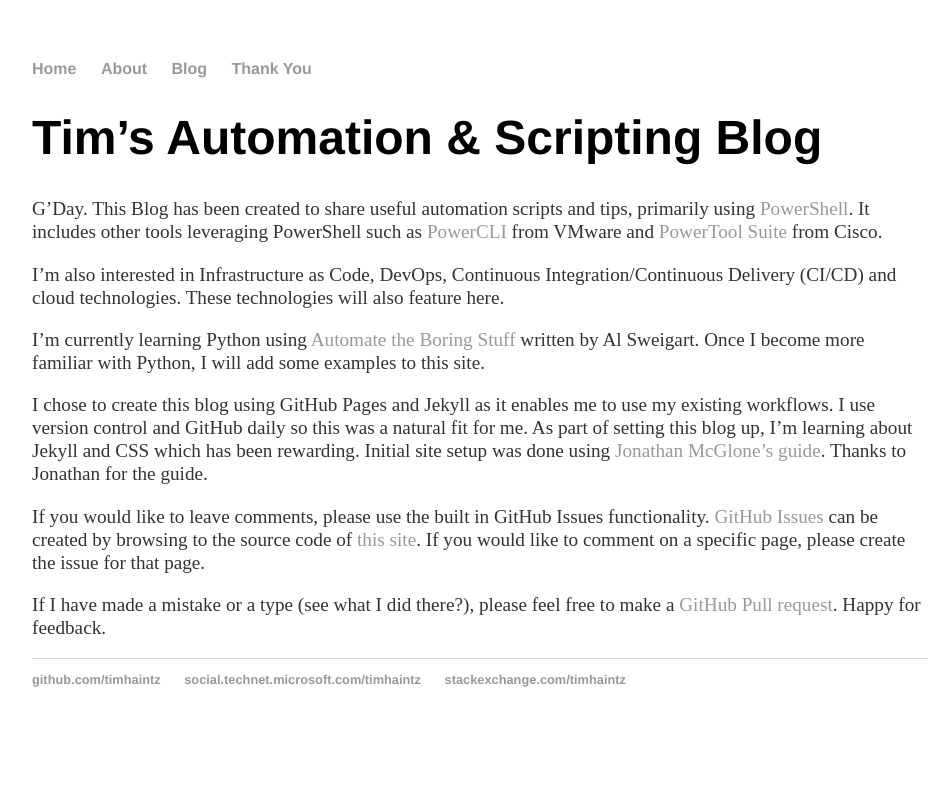
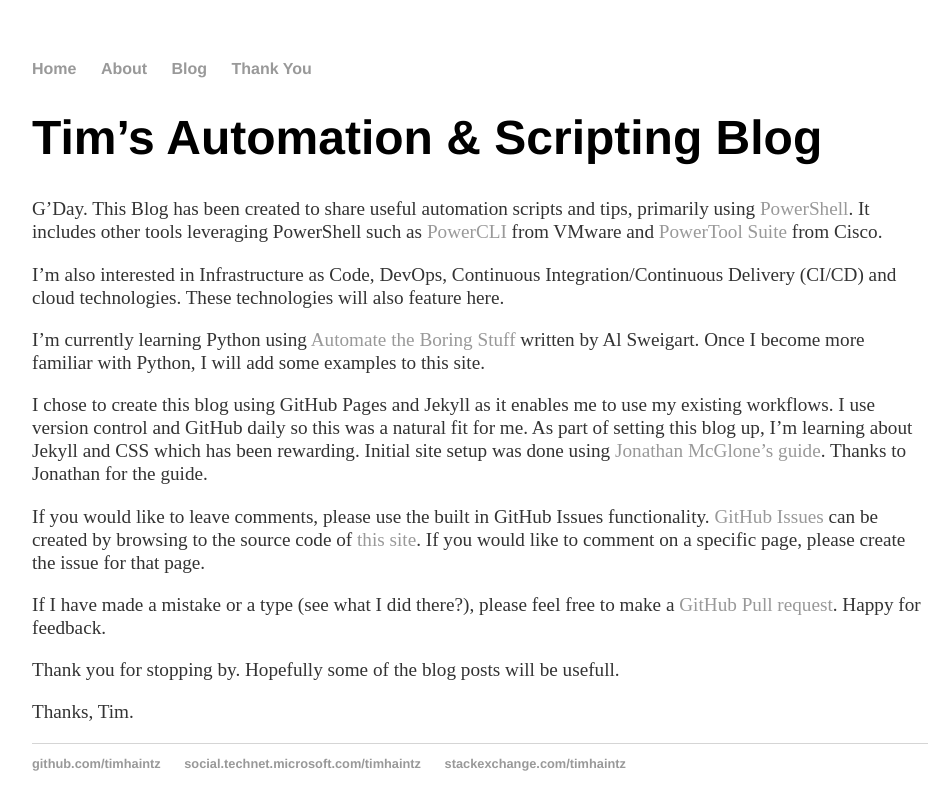
Before and after one commit to timhaintz/timhaintz.github.io, a Jekyll site: the page built from index.md, in a window 1280 px wide. Shown: the top 810 px of the page, without its empty margins (160-1112 px from the left). Built offline with Jekyll 4.4.1, drawn with Linux system fonts in a browser that asks for light colours.

Commit message:
Update index.md

```diff
--- a/index.md
+++ b/index.md
@@ -15,3 +15,7 @@
 If you would like to leave comments, please use the built in GitHub Issues functionality. [GitHub Issues](https://guides.github.com/features/issues/) can be created by browsing to the source code of [this site](https://github.com/timhaintz/timhaintz.github.io). If you would like to comment on a specific page, please create the issue for that page.
 
 If I have made a mistake or a type (see what I did there?), please feel free to make a [GitHub Pull request](https://help.github.com/articles/about-pull-requests/). Happy for feedback.
+
+Thank you for stopping by. Hopefully some of the blog posts will be usefull.
+
+Thanks, Tim.
```
